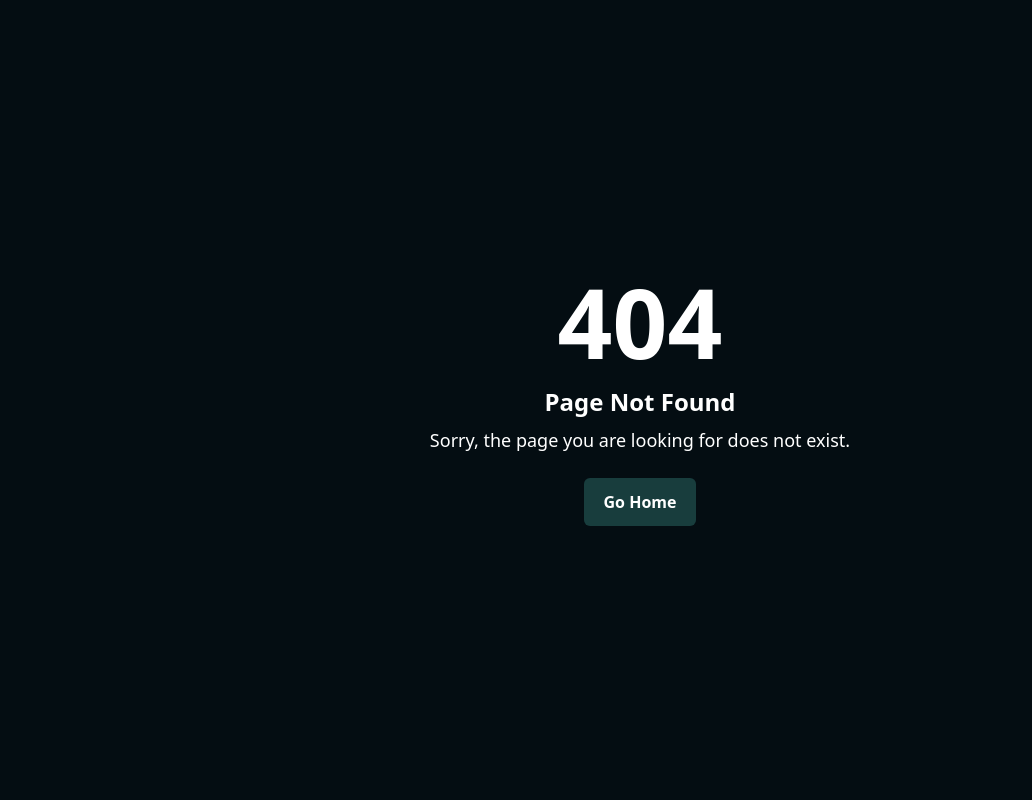
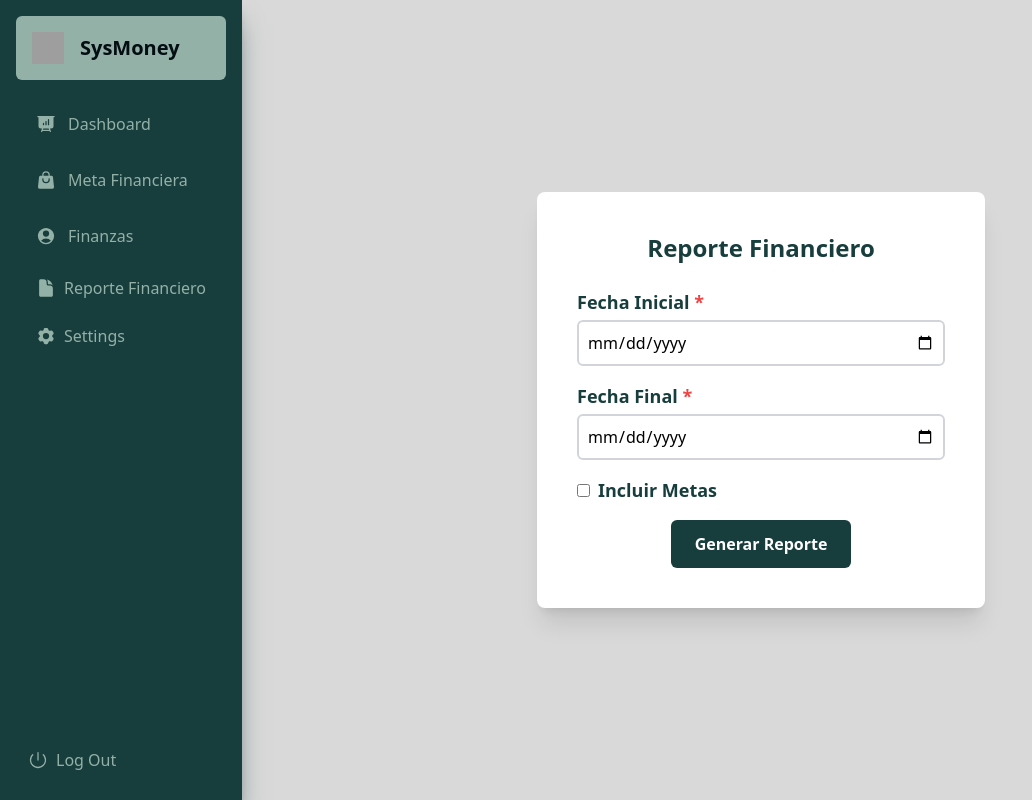
Before and after one commit to diegodevF/ReactSena, a React (Vite) app: page /GenerateReport in a window 1280 px wide. Before the commit this address had no page. Shown: the whole page, without its empty margins (0-1032 px from the left). Built offline with nearby package versions, Linux system fonts and the light colour scheme; grey boxes are pictures that could not be loaded; the HTML template or start-up script is replaced by a standard one.

Commit message:
Add details

```diff
--- a/src/App.jsx
+++ b/src/App.jsx
@@ -9,6 +9,7 @@ import Dashboard from "./routes/Dashboard";
 import GoalPanel from "./routes/GoalPanel"
 import PageNotFound from "./routes/PageNotFound";
 import AddTransaction from "./routes/AddTransaction";
+import GenerateReport from "./routes/GenerateReport"
 
 function App() {
   return (
@@ -20,6 +21,7 @@ function App() {
       <Route path="/Dashboard" Component={Dashboard} ></Route>
       <Route path="/GoalPanel" Component={GoalPanel}></Route>
       <Route path="/AddTransaction" Component={AddTransaction}></Route>
+      <Route path="/GenerateReport" Component={GenerateReport}></Route>
       <Route path="/*" Component={PageNotFound}></Route>
     </Routes>
   );
--- /dev/null
+++ b/src/components/GoalItems.jsx
@@ -0,0 +1,28 @@
+// components/GoalItem.js
+import { TrashIcon } from '@heroicons/react/24/solid';
+
+const GoalItem = ({ goal, onDelete }) => {
+  return (
+    <div className="mb-6 p-4 border border-gray-200 rounded-lg">
+      <div className="flex justify-between items-center mb-2">
+        <h3 className="text-lg font-semibold text-[#183D3D]">{goal.name}</h3>
+        <button
+          onClick={() => onDelete()}
+          className="text-red-600 hover:text-red-800 transition-colors"
+        >
+          <TrashIcon className="h-5 w-5" />
+        </button>
+      </div>
+      <p className="text-gray-600 mb-2">Monto a Alcanzar: ${goal.amount}</p>
+      <div className="w-full bg-gray-200 rounded-full h-2.5 mb-2">
+        <div className="bg-teal-600 h-2.5 rounded-full" style={{ width: `${goal.progress}%` }}></div>
+      </div>
+      <div className="flex justify-between text-gray-600">
+        <span>{goal.progress}% completado</span>
+        <span>${goal.amount}</span>
+      </div>
+    </div>
+  );
+};
+
+export default GoalItem;
--- a/src/components/Sidebar.jsx
+++ b/src/components/Sidebar.jsx
@@ -11,6 +11,7 @@ import {
   UserCircleIcon,
   Cog6ToothIcon,
   PowerIcon,
+  DocumentIcon
 } from "@heroicons/react/24/solid";
 import { Link } from "react-router-dom";
 
@@ -45,6 +46,12 @@ const Sidebar = () => {
           </ListItem>
           <ListItem className="hover:bg-[#5C8374] rounded-md">
             <ListItemPrefix>
+              <DocumentIcon className="h-5 w-5 text-[#93B1A6]" />
+            </ListItemPrefix>
+            <Link className="ml-2" to={"/GenerateReport"}>Reporte Financiero</Link>
+          </ListItem>
+          <ListItem className="hover:bg-[#5C8374] rounded-md">
+            <ListItemPrefix>
               <Cog6ToothIcon className="h-5 w-5 text-[#93B1A6]" />
             </ListItemPrefix>
             <p className="ml-2">Settings</p>
--- /dev/null
+++ b/src/routes/GenerateReport.jsx
@@ -0,0 +1,93 @@
+import { useState } from "react";
+import Sidebar from "../components/Sidebar";
+
+const FinancialReport = () => {
+    const [startDate, setStartDate] = useState("");
+    const [endDate, setEndDate] = useState("");
+    const [includeGoals, setIncludeGoals] = useState(false);
+    const [error, setError] = useState("");
+
+    const handleGenerateReport = (e) => {
+      e.preventDefault();
+
+      // Simulación de la lógica de verificación de reportes
+      const hasReports = checkReports(startDate, endDate);
+
+      if (!hasReports) {
+        setError("No se encontraron reportes para las fechas seleccionadas.");
+      } else {
+        setError("");
+        // Lógica para generar el reporte financiero
+      }
+    };
+
+    // Simulación de función de verificación de reportes (esto debería ser reemplazado con una lógica real)
+    const checkReports = (startDate, endDate) => {
+      // Aquí puedes agregar la lógica para verificar si hay reportes disponibles
+      // Por ahora, esto simplemente retorna false para simular que no hay reportes
+      return false;
+    };
+
+    return (
+      <div className="flex h-screen bg-[#D9D9D9]">
+        <Sidebar />
+
+        <div className="flex-1 flex items-center justify-center p-6">
+          <div className="w-full max-w-md mx-auto bg-white p-8 lg:p-10 rounded-lg shadow-xl">
+            <h2 className="text-2xl font-semibold text-[#183D3D] mb-6">Reporte Financiero</h2>
+            <form onSubmit={handleGenerateReport}>
+              <div className="mb-4">
+                <label className="block text-lg font-semibold text-[#183D3D] mb-1 text-left">
+                  Fecha Inicial <span className="text-red-500">*</span>
+                </label>
+                <input
+                  type="date"
+                  className="w-full border-2 border-gray-300 rounded-md p-2 focus:outline-none focus:border-[#5C8374]"
+                  value={startDate}
+                  onChange={(e) => setStartDate(e.target.value)}
+                  required
+                />
+              </div>
+              <div className="mb-4">
+                <label className="block text-lg font-semibold text-[#183D3D] mb-1 text-left">
+                  Fecha Final <span className="text-red-500">*</span>
+                </label>
+                <input
+                  type="date"
+                  className="w-full border-2 border-gray-300 rounded-md p-2 focus:outline-none focus:border-[#5C8374]"
+                  value={endDate}
+                  onChange={(e) => setEndDate(e.target.value)}
+                  required
+                />
+              </div>
+              <div className="mb-4 flex items-center">
+                <input
+                  type="checkbox"
+                  className="mr-2 rounded"
+                  checked={includeGoals}
+                  onChange={(e) => setIncludeGoals(e.target.checked)}
+                  id="includeGoalsCheckbox"
+                />
+                <label htmlFor="includeGoalsCheckbox" className="text-lg font-semibold text-[#183D3D]">
+                  Incluir Metas
+                </label>
+              </div>
+              {error && (
+                <div className="mb-4 text-red-500 font-semibold">
+                  {error}
+                </div>
+              )}
+              <button
+                type="submit"
+                className="bg-[#183D3D] text-white py-3 px-6 rounded-md font-semibold hover:bg-opacity-80 transition-colors w-full lg:w-auto"
+              >
+                Generar Reporte
+              </button>
+            </form>
+          </div>
+        </div>
+      </div>
+    );
+  };
+
+export default FinancialReport;
--- a/src/routes/GoalPanel.jsx
+++ b/src/routes/GoalPanel.jsx
@@ -1,5 +1,7 @@
+// GoalPanel.js
+import { useState } from 'react';
 import Sidebar from '../components/Sidebar';
-import { useState } from 'react';
+import GoalItems from '../components/GoalItems'; // Ajusta la ruta según tu estructura de archivos
 
 const GoalPanel = () => {
   const [goalName, setGoalName] = useState('');
@@ -7,18 +9,19 @@ const GoalPanel = () => {
   const [startDate, setStartDate] = useState('');
   const [endDate, setEndDate] = useState('');
   const [important, setImportant] = useState(false);
+  const [goals, setGoals] = useState([]);
 
   const handleAddGoal = (e) => {
     e.preventDefault();
-    // Aquí puedes manejar la lógica para enviar los datos a la API o realizar otra acción
-    console.log({
-      goalName,
-      goalAmount,
-      startDate,
-      endDate,
-      important,
-    });
-    // Reinicia los campos después de agregar la meta
+    const newGoal = {
+      name: goalName,
+      amount: goalAmount,
+      startDate: startDate,
+      endDate: endDate,
+      important: important,
+      progress: 0 // Asume que la meta comienza con un progreso del 0%
+    };
+    setGoals([...goals, newGoal]);
     setGoalName('');
     setGoalAmount('');
     setStartDate('');
@@ -26,14 +29,20 @@ const GoalPanel = () => {
     setImportant(false);
   };
 
+  const handleDeleteGoal = (index) => {
+    const newGoals = goals.filter((goal, i) => i !== index);
+    setGoals(newGoals);
+  };
+
   return (
     <div className="flex h-screen bg-[#D9D9D9]">
       <Sidebar />
 
-      <div className="flex-1 flex items-center justify-center p-6">
-        <div className="w-full max-w-2xl mx-auto bg-white p-8 lg:p-10 rounded-lg shadow-xl">
+      <div className="flex-1 flex flex-col lg:flex-row p-6 space-y-6 lg:space-y-0 lg:space-x-6">
+        {/* Columna del formulario para agregar metas */}
+        <div className="w-full lg:w-1/2 max-w-md mx-auto lg:mx-0 lg:max-w-2xl bg-white p-8 lg:p-10 rounded-lg shadow-xl mb-6 lg:mb-0">
           <h2 className="text-2xl font-semibold text-[#183D3D] mb-6">Agregar Meta Financiera</h2>
-          <form onSubmit={handleAddGoal}>
+          <form onSubmit={handleAddGoal} className="space-y-4">
             <div className="mb-4">
               <label className="block text-lg font-semibold text-[#183D3D] mb-1">Nombre de la Meta</label>
               <input
@@ -94,6 +103,22 @@ const GoalPanel = () => {
             </button>
           </form>
         </div>
+
+        {/* Columna de la lista de metas agregadas */}
+        <div className="w-full lg:w-1/2 max-w-md mx-auto lg:mx-0 lg:max-w-2xl bg-white p-8 lg:p-10 rounded-lg shadow-xl">
+          <h2 className="text-2xl font-semibold text-[#183D3D] mb-6">Metas Financieras</h2>
+          {goals.length === 0 ? (
+            <p className="text-lg text-gray-600">No hay metas agregadas.</p>
+          ) : (
+            goals.map((goal, index) => (
+              <GoalItems
+                key={index}
+                goal={goal}
+                onDelete={() => handleDeleteGoal(index)}
+              />
+            ))
+          )}
+        </div>
       </div>
     </div>
   );
```
